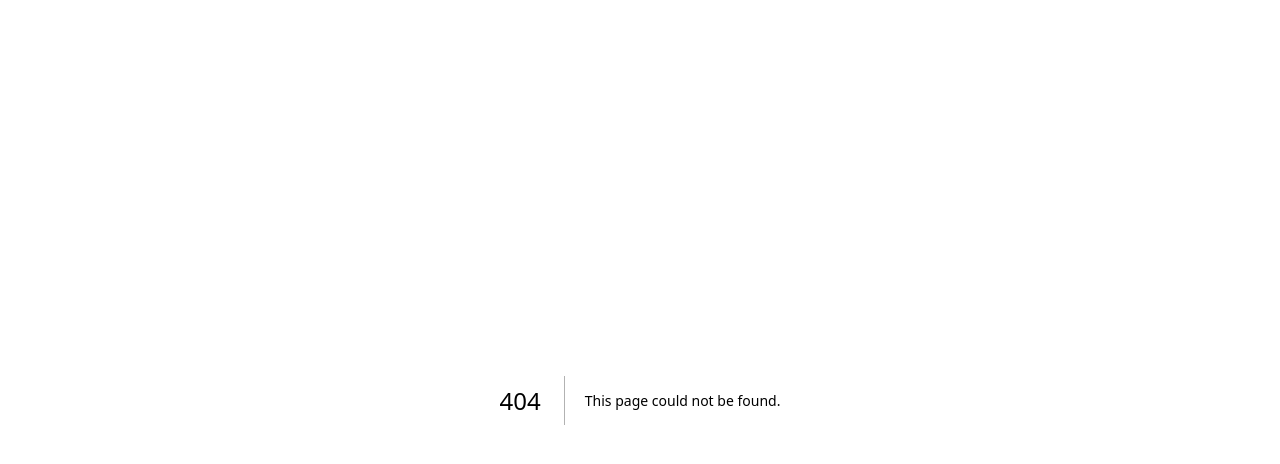
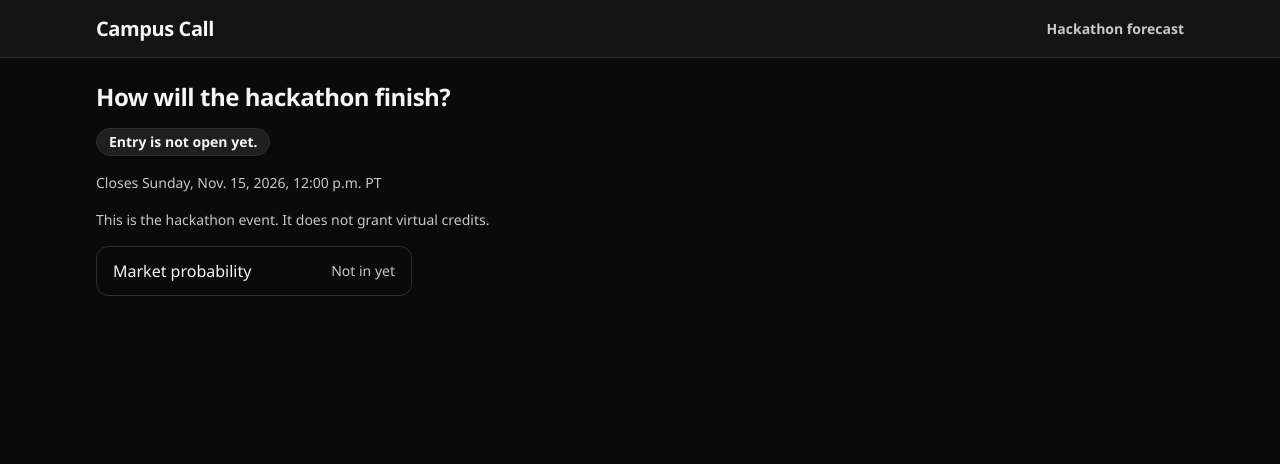
Before and after one commit to nico-wood/campus-call, a Next.js app: page /hackathon in a window 1280 px wide. Before the commit this address had no page. Shown: the top 464 px of the page. Built offline with nearby package versions, Linux system fonts and the light colour scheme.

Commit message:
Add the hackathon QR door

```diff
--- a/src/app/globals.css
+++ b/src/app/globals.css
@@ -315,7 +315,8 @@ input {
   font-size: var(--text-lg);
 }
 
-.example-label {
+.example-label,
+.door-status {
   align-self: flex-start;
   margin: 0;
   padding: var(--space-1) var(--space-3);
@@ -454,3 +455,24 @@ a.outcome:hover {
     grid-template-columns: 1fr 1fr;
   }
 }
+
+.door-kicker {
+  flex: 0 0 auto;
+  margin: 0 0 0 auto;
+  color: var(--text-muted);
+  font-size: var(--text-sm);
+  font-weight: 600;
+  line-height: var(--leading-tight);
+  white-space: nowrap;
+}
+
+.door-aside {
+  color: var(--text-muted);
+  font-size: var(--text-sm);
+  line-height: var(--leading-tight);
+  white-space: nowrap;
+}
+
+.door-main {
+  padding-bottom: max(var(--space-6), env(safe-area-inset-bottom));
+}
--- /dev/null
+++ b/src/app/hackathon-entry.ts
@@ -0,0 +1,110 @@
+import { emptyLedger, type LedgerState } from "../lib/ledger";
+
+/**
+ * QR door for one event.
+ * Staged entry context is the entry and event query pair. It is not a grant.
+ * In-door links copy that pair and drop every other query field.
+ */
+export const HACKATHON_EVENT_PATH = "/hackathon";
+export const QR_ENTRY = "qr";
+export const HACKATHON_EVENT_ID = "hackathon";
+
+export const HACKATHON_EVENT = {
+  id: HACKATHON_EVENT_ID,
+  question: "How will the hackathon finish?",
+  closeLabel: "Sunday, Nov. 15, 2026, 12:00 p.m. PT",
+  entryNote: "Entry is not open yet.",
+} as const;
+
+export const HACKATHON_QR_HREF = `${HACKATHON_EVENT_PATH}?entry=${QR_ENTRY}&event=${HACKATHON_EVENT_ID}`;
+
+export type SearchParamsInput = Record<string, string | string[] | undefined>;
+
+export type StagedEntry = {
+  entry: typeof QR_ENTRY;
+  eventId: typeof HACKATHON_EVENT_ID;
+};
+
+export type DoorSection = "event" | "forecast";
+
+export type DoorEntryResult = {
+  ledger: LedgerState;
+  granted: 0;
+  wrote: false;
+};
+
+const STAGED_ENTRY: StagedEntry = {
+  entry: QR_ENTRY,
+  eventId: HACKATHON_EVENT_ID,
+};
+
+function firstParam(value: string | string[] | undefined): string {
+  if (Array.isArray(value)) return value[0] ?? "";
+  return value ?? "";
+}
+
+function isPromise(value: object): value is Promise<SearchParamsInput> {
+  return "then" in value && typeof (value as { then?: unknown }).then === "function";
+}
+
+export async function resolveDoorParams(
+  searchParams?: Promise<SearchParamsInput> | SearchParamsInput,
+): Promise<SearchParamsInput> {
+  if (!searchParams) return {};
+  if (isPromise(searchParams)) return (await searchParams) ?? {};
+  return searchParams;
+}
+
+export function readStagedEntry(params: SearchParamsInput): StagedEntry | null {
+  const entry = firstParam(params.entry).trim();
+  const eventId = firstParam(params.event).trim();
+  if (entry !== QR_ENTRY || eventId !== HACKATHON_EVENT_ID) return null;
+  return STAGED_ENTRY;
+}
+
+export function readDoorSection(params: SearchParamsInput): DoorSection {
+  return firstParam(params.section).trim() === "forecast" ? "forecast" : "event";
+}
+
+export function hackathonDoorHref(entry: StagedEntry | null, section: DoorSection): string {
+  const params = new URLSearchParams();
+  if (entry) {
+    params.set("entry", entry.entry);
+    params.set("event", entry.eventId);
+  }
+  if (section === "forecast") params.set("section", "forecast");
+  const text = params.toString();
+  return text ? `${HACKATHON_EVENT_PATH}?${text}` : HACKATHON_EVENT_PATH;
+}
+
+/** Opening the door returns the same ledger. It does not grant credits or write. */
+export function openHackathonDoor(ledger: LedgerState): DoorEntryResult {
+  return { ledger, granted: 0, wrote: false };
+}
+
+export function assertHackathonDoorClosed(): void {
+  const ledger = emptyLedger();
+  const opened = openHackathonDoor(ledger);
+  const balanceKeys = Object.keys(ledger.balances);
+  if (
+    opened.wrote ||
+    opened.granted !== 0 ||
+    opened.ledger !== ledger ||
+    balanceKeys.length !== 1 ||
+    ledger.balances.house !== 0 ||
+    Object.keys(ledger.markets).length !== 0
+  ) {
+    throw new Error("hackathon door wrote");
+  }
+}
+
+export async function loadHackathonDoor(
+  searchParams?: Promise<SearchParamsInput> | SearchParamsInput,
+): Promise<{ entry: StagedEntry | null; section: DoorSection }> {
+  assertHackathonDoorClosed();
+  const params = await resolveDoorParams(searchParams);
+  return {
+    entry: readStagedEntry(params),
+    section: readDoorSection(params),
+  };
+}
--- /dev/null
+++ b/src/app/hackathon-event.tsx
@@ -0,0 +1,70 @@
+import {
+  HACKATHON_EVENT,
+  hackathonDoorHref,
+  type DoorSection,
+  type StagedEntry,
+} from "./hackathon-entry";
+
+export function HackathonEventView({
+  entry,
+  section,
+}: {
+  entry: StagedEntry | null;
+  section: DoorSection;
+}) {
+  const eventHref = hackathonDoorHref(entry, "event");
+  const forecastHref = hackathonDoorHref(entry, "forecast");
+  const titleId = "hackathon-event-title";
+  const probabilityId = "hackathon-market-probability";
+
+  return (
+    <div className="shell">
+      <header className="topbar">
+        <div className="topbar-inner frame">
+          <h1 className="brand">
+            <a href={eventHref}>Campus Call</a>
+          </h1>
+          <p className="door-kicker">Hackathon forecast</p>
+        </div>
+      </header>
+      <main className="main frame door-main">
+        <article className="event" aria-labelledby={titleId}>
+          {section === "forecast" ? (
+            <p className="event-back">
+              <a className="back-link" href={eventHref}>
+                Hackathon event
+              </a>
+            </p>
+          ) : null}
+          <h2 id={titleId} className="event-question">
+            {HACKATHON_EVENT.question}
+          </h2>
+          <p className="door-status">{HACKATHON_EVENT.entryNote}</p>
+          <p className="forecast-close">Closes {HACKATHON_EVENT.closeLabel}</p>
+          <p className="written-note">
+            This is the hackathon event. It does not grant virtual credits.
+          </p>
+          {section === "forecast" ? (
+            <section className="probability" aria-labelledby={probabilityId}>
+              <h3 id={probabilityId} className="probability-caption">
+                Market probability
+              </h3>
+              <p className="written-note">Market probability is not in yet. No position is open.</p>
+            </section>
+          ) : (
+            <nav className="probability" aria-label="Market probability">
+              <ul className="outcomes">
+                <li>
+                  <a className="outcome" href={forecastHref}>
+                    <span className="outcome-label">Market probability</span>
+                    <span className="door-aside">Not in yet</span>
+                  </a>
+                </li>
+              </ul>
+            </nav>
+          )}
+        </article>
+      </main>
+    </div>
+  );
+}
--- /dev/null
+++ b/src/app/hackathon/page.tsx
@@ -0,0 +1,17 @@
+import type { Metadata } from "next";
+import { HackathonEventView } from "../hackathon-event";
+import { loadHackathonDoor, type SearchParamsInput } from "../hackathon-entry";
+
+export const metadata: Metadata = {
+  title: "Hackathon forecast · Campus Call",
+  description: "The hackathon event. Entry is not open yet. No virtual credits are granted here.",
+};
+
+export default async function HackathonPage({
+  searchParams,
+}: {
+  searchParams?: Promise<SearchParamsInput> | SearchParamsInput;
+} = {}) {
+  const door = await loadHackathonDoor(searchParams);
+  return <HackathonEventView entry={door.entry} section={door.section} />;
+}
```
Also changed, not shown: logs/CC-003.md (added, +29 -0 lines), 3 other files (tests, documents, lock files or other folders).
